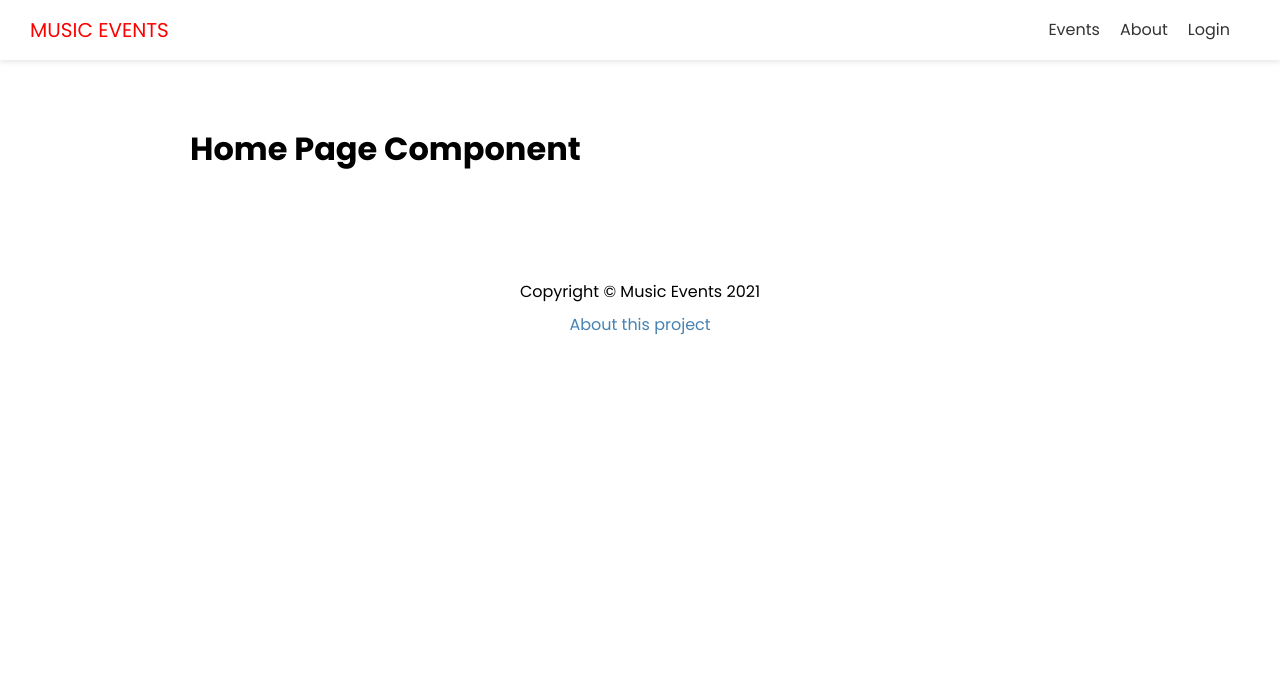
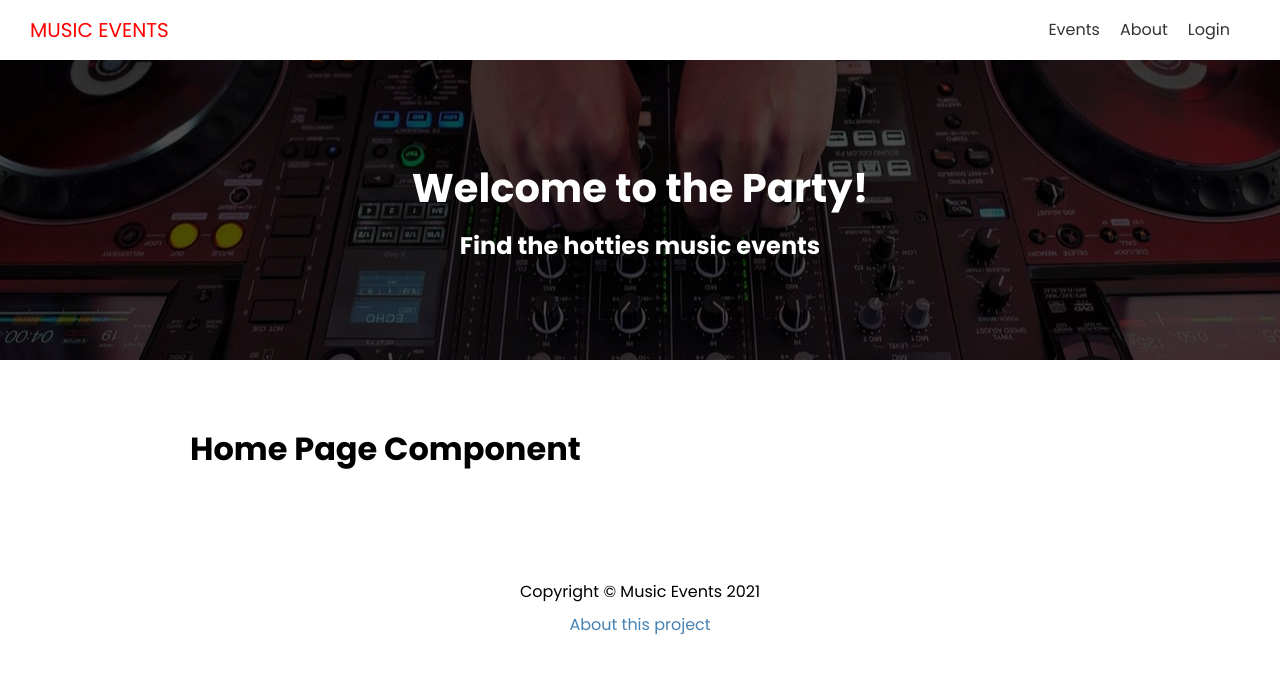
Before and after one commit to portspasy/NextJS-Project, a Next.js app in the folder my-app/: page / in a window 1280 px wide. Shown: the top 674 px of the page. Built offline with nearby package versions, Linux system fonts and the light colour scheme.

Commit message:
creating Showcase Component

```diff
--- a/my-app/components/Layout.js
+++ b/my-app/components/Layout.js
@@ -1,10 +1,14 @@
+import { useRouter } from "next/router";
 import Head from "next/head";
 import Header from "./Header";
 import Footer from "./Footer";
+import Showcase from "./Showcase";
 
 import styles from "@/styles/Layout.module.css";
 
 const Layout = ({ title, keywords, description, children }) => {
+  const router = useRouter();
+
   return (
     <div>
       <Head>
@@ -14,6 +18,9 @@ const Layout = ({ title, keywords, description, children }) => {
       </Head>
 
       <Header />
+
+      {router.pathname === "/" && <Showcase />}
+
       <div className={styles.container}> {children}</div>
       <Footer />
     </div>
--- /dev/null
+++ b/my-app/components/Showcase.js
@@ -0,0 +1,12 @@
+import styles from "@/styles/Showcase.module.css";
+
+const Showcase = () => {
+  return (
+    <div className={styles.showcase}>
+      <h1>Welcome to the Party!</h1>
+      <h2>Find the hotties music events</h2>
+    </div>
+  );
+};
+
+export default Showcase;
```
